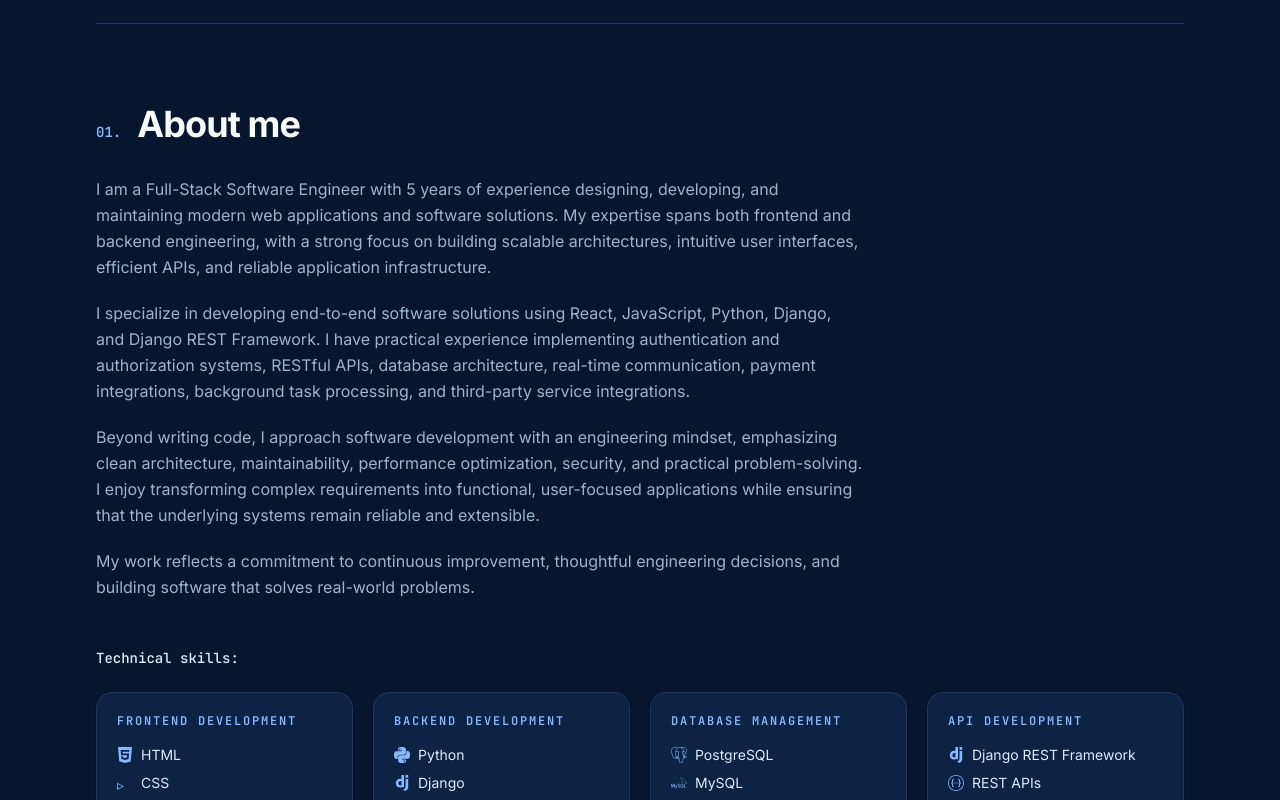
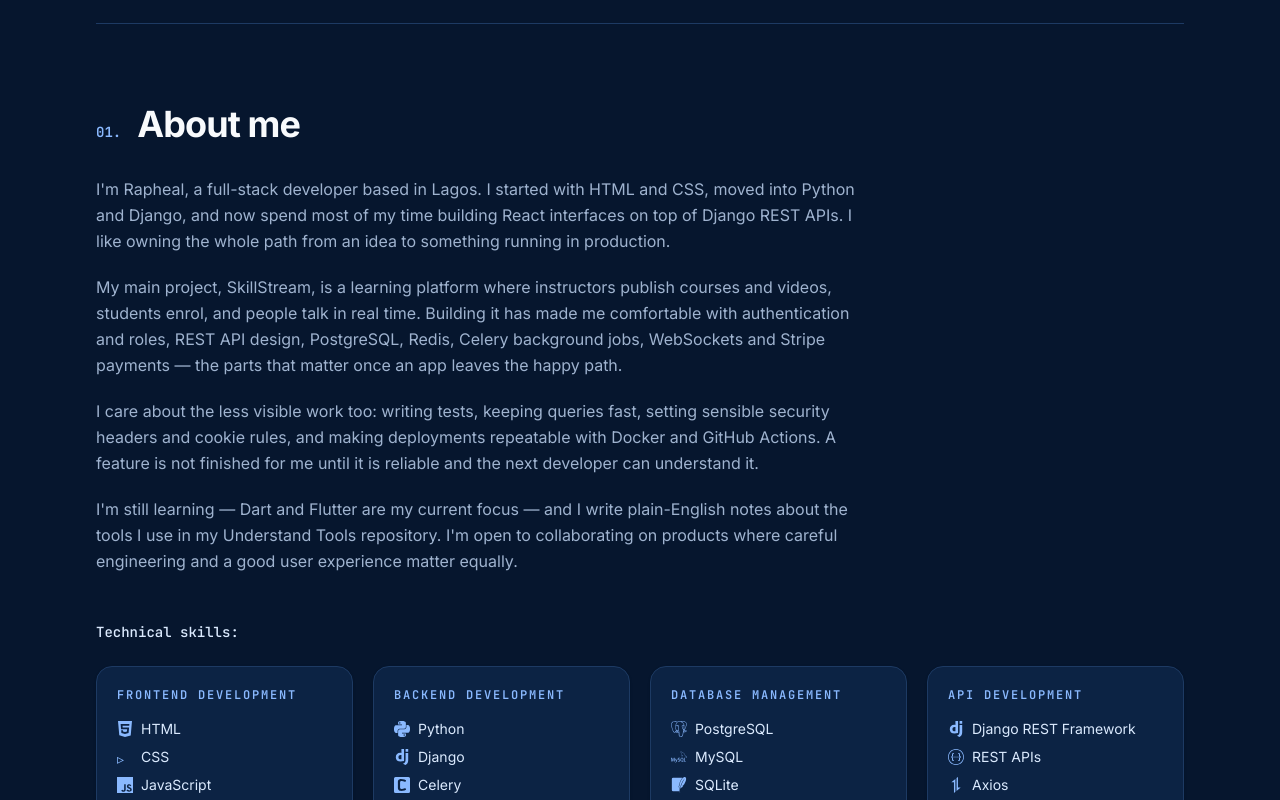
Before and after one commit to rapheal001-cpu/portfolio-react, a React (Vite) app: page / in a window 1280 px wide. Shown: the part 722-1522 px from the top of the page. Built offline with nearby package versions, Linux system fonts and the light colour scheme.

Commit message:
Rewrite About section with a clearer personal story

```diff
--- a/src/data.js
+++ b/src/data.js
@@ -44,10 +44,10 @@ const data = {
   about: {
     heading: 'About me',
     paragraphs: [
-      'I am a Full-Stack Software Engineer with 5 years of experience designing, developing, and maintaining modern web applications and software solutions. My expertise spans both frontend and backend engineering, with a strong focus on building scalable architectures, intuitive user interfaces, efficient APIs, and reliable application infrastructure.',
-      'I specialize in developing end-to-end software solutions using React, JavaScript, Python, Django, and Django REST Framework. I have practical experience implementing authentication and authorization systems, RESTful APIs, database architecture, real-time communication, payment integrations, background task processing, and third-party service integrations.',
-      'Beyond writing code, I approach software development with an engineering mindset, emphasizing clean architecture, maintainability, performance optimization, security, and practical problem-solving. I enjoy transforming complex requirements into functional, user-focused applications while ensuring that the underlying systems remain reliable and extensible.',
-      'My work reflects a commitment to continuous improvement, thoughtful engineering decisions, and building software that solves real-world problems.',
+      "I'm Rapheal, a full-stack developer based in Lagos. I started with HTML and CSS, moved into Python and Django, and now spend most of my time building React interfaces on top of Django REST APIs. I like owning the whole path from an idea to something running in production.",
+      'My main project, SkillStream, is a learning platform where instructors publish courses and videos, students enrol, and people talk in real time. Building it has made me comfortable with authentication and roles, REST API design, PostgreSQL, Redis, Celery background jobs, WebSockets and Stripe payments — the parts that matter once an app leaves the happy path.',
+      'I care about the less visible work too: writing tests, keeping queries fast, setting sensible security headers and cookie rules, and making deployments repeatable with Docker and GitHub Actions. A feature is not finished for me until it is reliable and the next developer can understand it.',
+      "I'm still learning — Dart and Flutter are my current focus — and I write plain-English notes about the tools I use in my Understand Tools repository. I'm open to collaborating on products where careful engineering and a good user experience matter equally.",
     ],
     skillsTitle: 'Technical skills:',
     skillGroups: [
```
